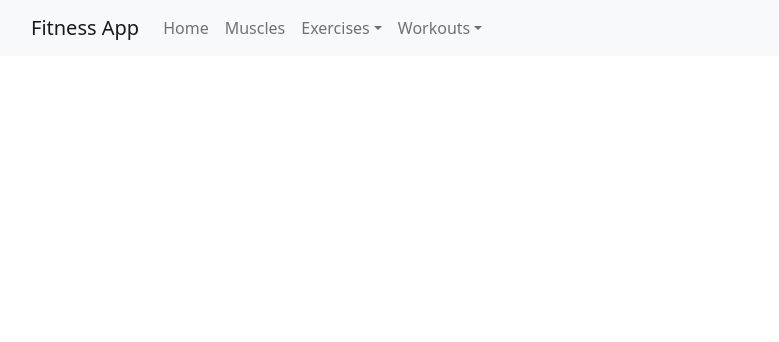
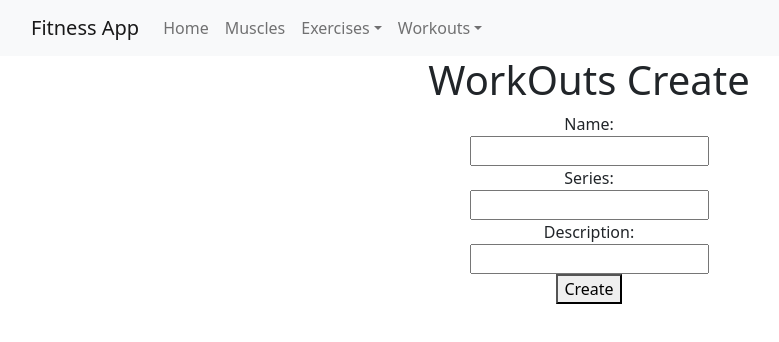
Before and after one commit to Alex-Eric/fitness-app-client, a React (Create React App) app: page /workouts/create in a window 1280 px wide. Shown: the top 342 px of the page, without its empty margins (51-830 px from the left). Built offline with nearby package versions, Linux system fonts and the light colour scheme.

Commit message:
create basic workouts

```diff
--- a/src/App.js
+++ b/src/App.js
@@ -6,6 +6,7 @@ import Muscles from './pages/Muscles';
 import Workouts from './pages/WorkOuts';
 import Exercises from './pages/Exercises';
 import ExerciseDetail from './pages/ExerciseDetail';
+import WorkOutsCreate from './pages/WorkOutsCreate';
 
 
 function App() {
@@ -18,6 +19,7 @@ function App() {
         <Route path="/exercises/:id" element={<ExerciseDetail />} />
         <Route path="/muscles" element={<Muscles />} />
         <Route path="/workouts" element={<Workouts />} />
+        <Route path="/workouts/create" element={<WorkOutsCreate />} />
       </Routes>
     </div>
   );
--- a/src/pages/WorkOuts.js
+++ b/src/pages/WorkOuts.js
@@ -1,6 +1,28 @@
-function Workouts(){
-    return (
-        <h1>Workouts</h1>
-    )
-    }
-    export default Workouts
+import axios from "axios";
+import { useEffect, useState } from "react";
+import {Spinner} from "react-bootstrap"
+
+function Workouts() {
+    const [workouts, setWorkouts] = useState(null)
+
+function getAllWorkouts(){
+    axios.get(`${process.env.REACT_APP_API_URL}/workouts`)
+    .then((response)=>{
+      setWorkouts(response.data)
+    });
+}
+useEffect(()=>{
+    getAllWorkouts();
+  },[])
+  return (
+    <>
+      <h1>Workouts</h1>
+      {workouts ?
+      workouts.map((element)=><h1>{element.name}</h1>)
+      :
+      <Spinner animation="border"/>
+      }
+    </>
+  );
+}
+export default Workouts;
--- /dev/null
+++ b/src/pages/WorkOutsCreate.js
@@ -0,0 +1,71 @@
+import { useState } from "react";
+import axios from "axios";
+import { useNavigate } from "react-router-dom";
+
+function WorkOutsCreate() {
+    const [name, setName] = useState("")
+    const [series, setSeries] = useState("")
+    const [description,setDescription] = useState("")
+    const navigate = useNavigate();
+  function handleData(event) {
+    event.preventDefault();
+    const workOutData = {
+        name,
+        series,
+        description
+    }
+
+    axios.post(`${process.env.REACT_APP_API_URL}/workouts/create`, workOutData)
+    .then((response)=>{
+        navigate("/workouts")
+        console.log(response)
+    })
+    .catch((e)=>{
+        console.log("error...",e)
+    })
+  }
+
+  return (
+    <>
+      <h1>WorkOuts Create</h1>
+      <form onSubmit={handleData}>
+        <label>Name:</label>
+
+        <br />
+        <input
+          type="text"
+          name="name"
+          value={name}
+          onChange={(event) => setName(event.target.value)}
+        />
+
+        <br />
+
+        <label>Series:</label>
+
+        <br />
+        <input
+          type="number"
+          name="series"
+          value={series}
+          onChange={(event) => setSeries(event.target.value)}
+        />
+
+        <br />
+
+        <label>Description:</label>
+
+        <br />
+        <input
+          type="text"
+          name="Description"
+          value={description}
+          onChange={(event) => setDescription(event.target.value)}
+        />
+        <br />
+        <button>Create</button>
+      </form>
+    </>
+  );
+}
+export default WorkOutsCreate;
```
